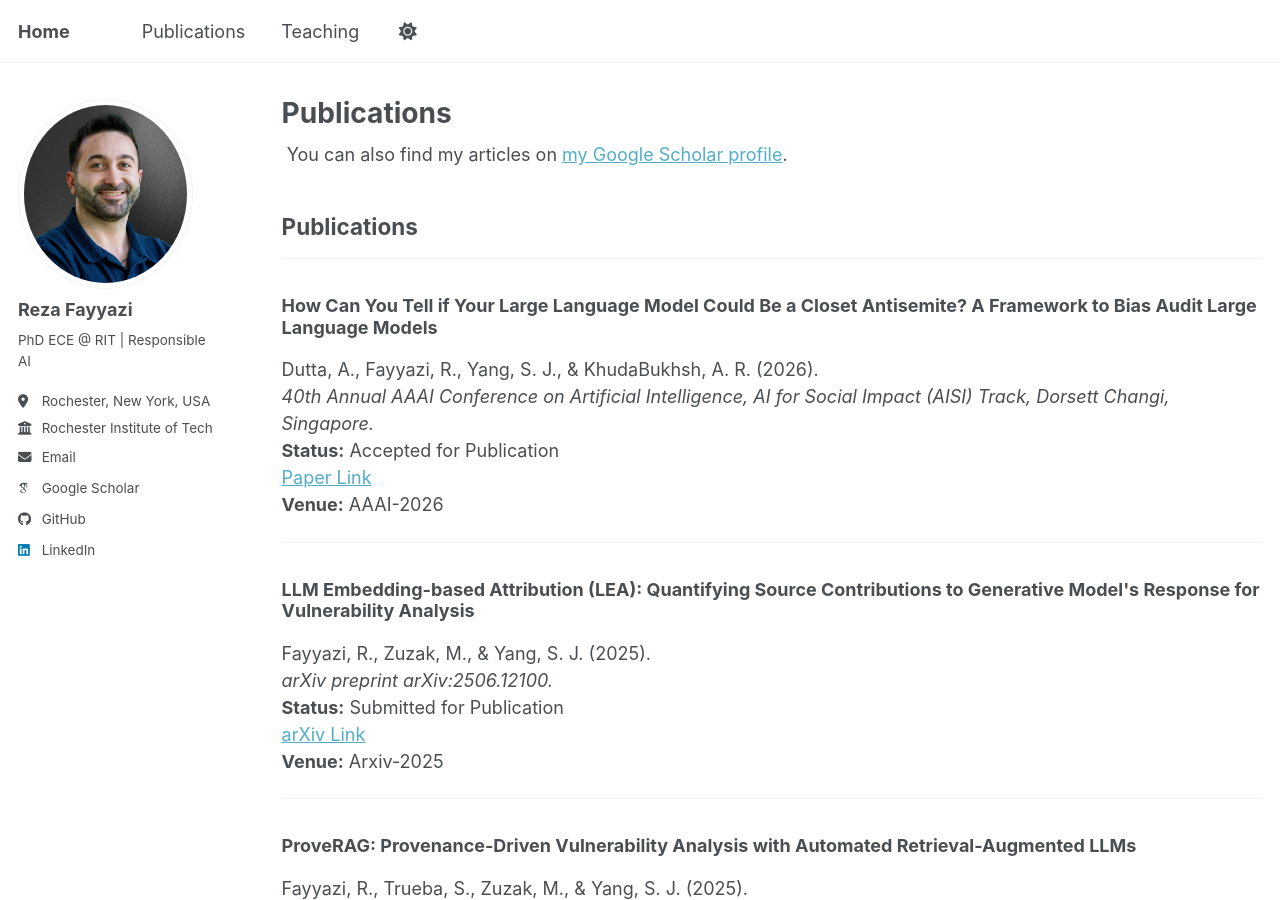
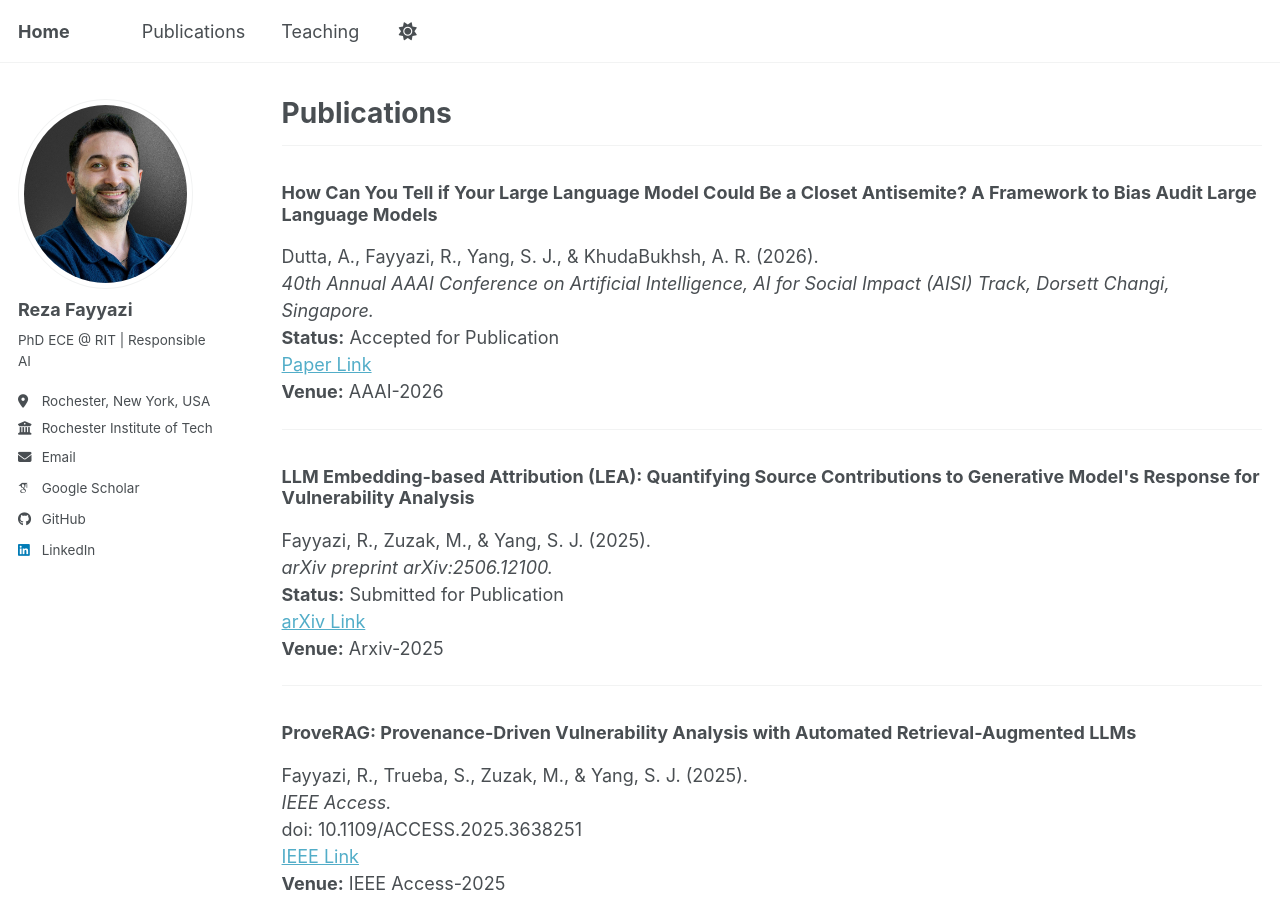
Before and after one commit to RezzFayyazi/RezzFayyazi.github.io, a Jekyll site: the page built from _pages/publications.html, in a window 1280 px wide and 900 px high. Built offline with Jekyll 4.4.1, drawn with Linux system fonts in a browser that asks for light colours; some web fonts are replaced; a script bundle is joined from its source files by our own code; library files that are not in the unit come from our copies.

Commit message:
Remove Google Scholar profile link from publications
Removed Google Scholar link and heading for publications.

```diff
--- a/_pages/publications.html
+++ b/_pages/publications.html
@@ -5,14 +5,6 @@
 author_profile: true
 ---
 
-{% if site.author.googlescholar %}
-<div class="wordwrap">
-  You can also find my articles on
-  <a href="{{site.author.googlescholar}}">my Google Scholar profile</a>.
-</div>
-{% endif %}
-
-<h2>Publications</h2>
 <hr />
 
 <!-- Publication 1 -->
```
